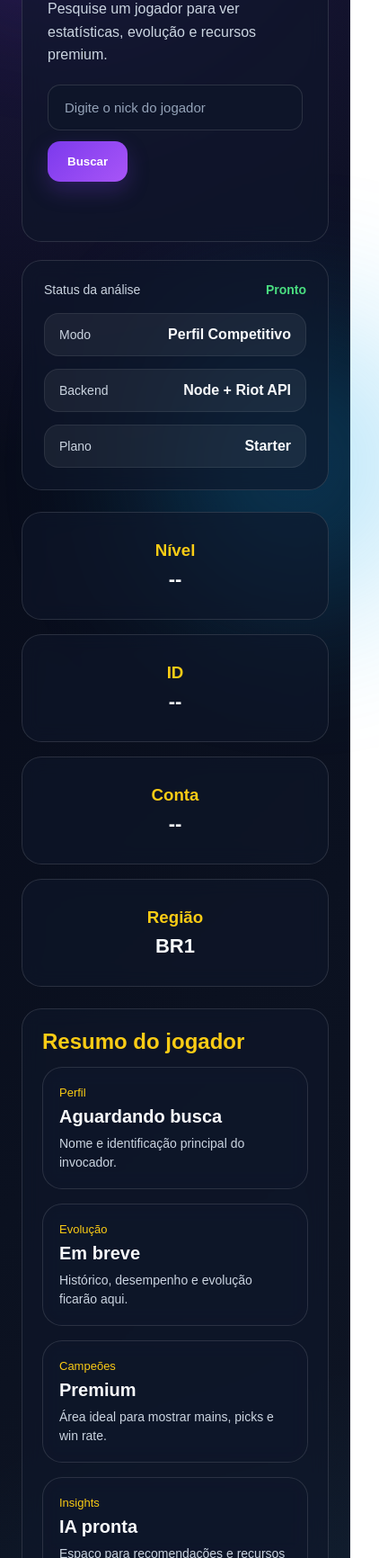
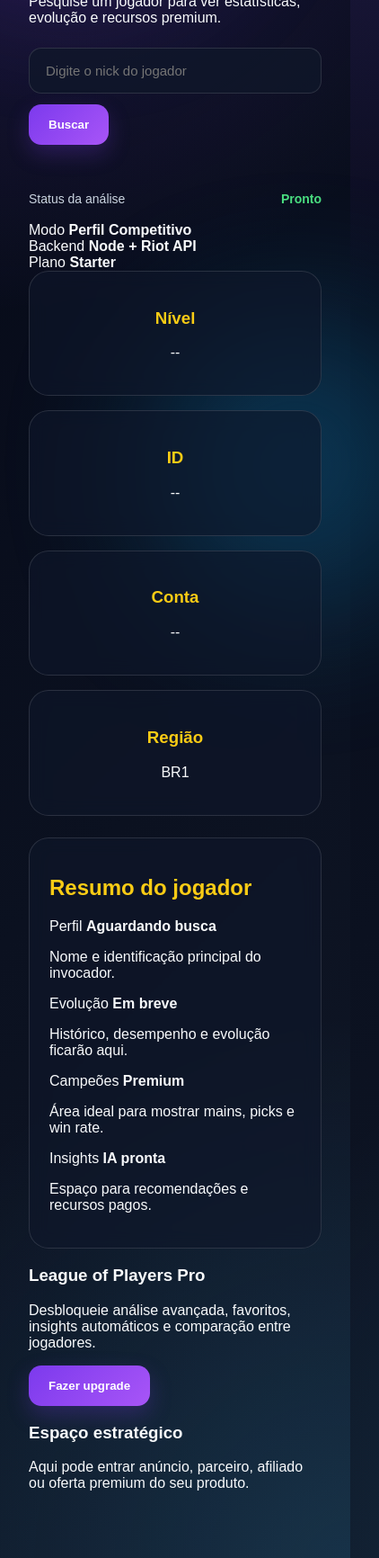
Before and after one commit to gabiemisiqueira-code/league-of-players, a plain HTML site: page pages/player.html in a window 390 px wide. Shown: the part 268-2000 px from the top of the page at 90% size, 422 px wide, since content can reach past the window. Drawn offline with Linux system fonts and the light colour scheme.

Commit message:
Update style.css

```diff
--- a/style.css
+++ b/style.css
@@ -1,19 +1,13 @@
-* {
+** {
   margin: 0;
   padding: 0;
   box-sizing: border-box;
 }
 
 :root {
-  --bg-main: #070b16;
-  --bg-secondary: #0f172a;
-  --card: rgba(255, 255, 255, 0.08);
-  --card-strong: rgba(255, 255, 255, 0.12);
   --text: #f8fafc;
   --muted: #cbd5e1;
   --gold: #facc15;
-  --purple: #8b5cf6;
-  --blue: #38bdf8;
   --border: rgba(255, 255, 255, 0.12);
 }
 
@@ -60,7 +54,7 @@ a {
   position: relative;
   z-index: 2;
   width: 100%;
-  padding: 22px 40px;
+  padding: 22px 28px;
   display: flex;
   align-items: center;
   justify-content: space-between;
@@ -73,12 +67,12 @@ a {
   font-size: 24px;
   font-weight: bold;
   color: var(--gold);
-  letter-spacing: 0.5px;
 }
 
 .nav-links {
   display: flex;
-  gap: 20px;
+  gap: 16px;
+  flex-wrap: wrap;
 }
 
 .nav-links a {
@@ -117,7 +111,6 @@ a {
   font-size: 58px;
   line-height: 1.05;
   margin-bottom: 18px;
-  max-width: 720px;
 }
 
 .hero-left p {
@@ -135,9 +128,10 @@ a {
   flex-wrap: wrap;
 }
 
-.search-box input {
+.search-box input,
+.simple-input {
   flex: 1;
-  min-width: 260px;
+  min-width: 240px;
   padding: 16px 18px;
   border: 1px solid var(--border);
   border-radius: 14px;
@@ -145,10 +139,6 @@ a {
   color: white;
   outline: none;
   font-size: 15px;
-}
-
-.search-box input::placeholder {
-  color: #94a3b8;
 }
 
 .search-box button,
@@ -180,10 +170,6 @@ a {
   color: var(--gold);
 }
 
-.btn-secondary:hover {
-  background: rgba(250, 204, 21, 0.08);
-}
-
 .hero-actions {
   display: flex;
   gap: 14px;
@@ -198,13 +184,19 @@ a {
   margin-top: 14px;
 }
 
+.panel,
+.feature-card,
+.welcome-card,
+.stat-card,
+.ranking-table-section {
+  background: rgba(15, 23, 42, 0.62);
+  border: 1px solid var(--border);
+  border-radius: 22px;
+  backdrop-filter: blur(10px);
+}
+
 .panel {
-  background: rgba(15, 23, 42, 0.58);
-  border: 1px solid var(--border);
-  border-radius: 24px;
   padding: 24px;
-  backdrop-filter: blur(12px);
-  box-shadow: 0 10px 40px rgba(0, 0, 0, 0.22);
 }
 
 .panel-header {
@@ -228,25 +220,29 @@ a {
 }
 
 .mini-card {
-  background: var(--card);
+  background: rgba(255, 255, 255, 0.08);
   border: 1px solid var(--border);
   border-radius: 18px;
   padding: 18px;
 }
 
-.mini-card h3 {
+.mini-card h3,
+.feature-card h3,
+.stat-card h3,
+.ranking-table-section h2,
+.page-head h1 {
   color: var(--gold);
-  margin-bottom: 8px;
-  font-size: 17px;
 }
 
-.mini-card p {
+.mini-card p,
+.feature-card p,
+.page-head p {
   color: var(--muted);
-  font-size: 14px;
   line-height: 1.5;
 }
 
-.features-section {
+.features-section,
+.cards-3 {
   position: relative;
   z-index: 1;
   max-width: 1250px;
@@ -258,26 +254,7 @@ a {
 }
 
 .feature-card {
-  background: rgba(15, 23, 42, 0.65);
-  border: 1px solid var(--border);
-  border-radius: 22px;
   padding: 22px;
-}
-
-.feature-card h3 {
-  color: var(--gold);
-  margin-bottom: 10px;
-}
-
-.feature-card p {
-  color: var(--muted);
-  line-height: 1.6;
-}
-
-.login-body,
-.dashboard-body,
-.home-body {
-  min-height: 100vh;
 }
 
 .login-container {
@@ -302,14 +279,12 @@ a {
   margin-bottom: 20px;
 }
 
-.login-box,
 #loginForm {
   display: flex;
   flex-direction: column;
   gap: 14px;
 }
 
-.login-box input,
 #loginForm input {
   padding: 14px;
   border-radius: 12px;
@@ -329,25 +304,22 @@ a {
   max-width: 1200px;
   margin: 0 auto;
   padding: 36px 24px 60px;
+  position: relative;
+  z-index: 1;
+}
+
+.page-head {
+  margin-bottom: 24px;
 }
 
 .welcome-card,
 .stat-card,
 .ranking-table-section {
-  background: rgba(15, 23, 42, 0.62);
-  border: 1px solid var(--border);
-  border-radius: 22px;
-  backdrop-filter: blur(10px);
+  padding: 22px;
 }
 
 .welcome-card {
-  padding: 24px;
   margin-bottom: 24px;
-}
-
-.welcome-card h2 {
-  color: var(--gold);
-  margin-bottom: 8px;
 }
 
 .stats-grid {
@@ -358,23 +330,7 @@ a {
 }
 
 .stat-card {
-  padding: 20px;
   text-align: center;
-}
-
-.stat-card h3 {
-  color: var(--gold);
-  margin-bottom: 8px;
-}
-
-.ranking-table-section {
-  padding: 20px;
-  overflow-x: auto;
-}
-
-.ranking-table-section h2 {
-  color: var(--gold);
-  margin-bottom: 14px;
 }
 
 .ranking-table {
@@ -393,9 +349,27 @@ a {
   color: var(--gold);
 }
 
+.compare-grid {
+  display: grid;
+  grid-template-columns: 1fr 1fr;
+  gap: 18px;
+  margin-bottom: 24px;
+}
+
+.pro-highlight {
+  box-shadow: 0 12px 30px rgba(124, 58, 237, 0.18);
+}
+
+.inline-btn {
+  display: inline-block;
+  margin-top: 12px;
+}
+
 @media (max-width: 980px) {
   .hero-section,
-  .features-section {
+  .features-section,
+  .cards-3,
+  .compare-grid {
     grid-template-columns: 1fr;
   }
 
@@ -415,7 +389,8 @@ a {
     padding: 50px 20px 20px;
   }
 
-  .features-section {
+  .features-section,
+  .cards-3 {
     padding: 0 20px;
   }
 
@@ -431,178 +406,5 @@ a {
     font-size: 16px;
   }
 }
-.player-hero-card {
-  display: grid;
-  grid-template-columns: 1.15fr 0.85fr;
-  gap: 20px;
-  margin-bottom: 24px;
-  align-items: stretch;
-}
-
-.player-hero-left,
-.player-hero-right,
-.player-status-card,
-.premium-section,
-.premium-box,
-.summary-card,
-.premium-stat-card {
-  background: rgba(15, 23, 42, 0.62);
-  border: 1px solid var(--border);
-  border-radius: 22px;
-  backdrop-filter: blur(10px);
-}
-
-.player-hero-left {
-  padding: 28px;
-}
-
-.player-hero-left h1 {
-  font-size: 44px;
-  margin-bottom: 12px;
-}
-
-.player-hero-left p {
-  color: var(--muted);
-  line-height: 1.6;
-}
-
-.player-hero-right {
-  padding: 0;
-  background: transparent;
-  border: none;
-}
-
-.player-status-card {
-  height: 100%;
-  padding: 24px;
-}
-
-.premium-search-box {
-  margin-top: 20px;
-}
-
-.quick-info-list {
-  display: flex;
-  flex-direction: column;
-  gap: 14px;
-  margin-top: 18px;
-}
-
-.quick-info-item {
-  display: flex;
-  justify-content: space-between;
-  align-items: center;
-  background: rgba(255, 255, 255, 0.06);
-  border: 1px solid rgba(255, 255, 255, 0.08);
-  border-radius: 16px;
-  padding: 14px 16px;
-}
-
-.quick-info-item span {
-  color: var(--muted);
-  font-size: 14px;
-}
-
-.quick-info-item strong {
-  color: var(--text);
-}
-
-.premium-stats-grid {
-  margin-bottom: 24px;
-}
-
-.premium-stat-card {
-  min-height: 120px;
-  display: flex;
-  flex-direction: column;
-  justify-content: center;
-}
-
-.premium-stat-card p {
-  font-size: 22px;
-  font-weight: bold;
-}
-
-.premium-layout-grid {
-  display: grid;
-  grid-template-columns: 1.2fr 0.8fr;
-  gap: 20px;
-}
-
-.premium-section {
-  padding: 22px;
-}
-
-.summary-grid {
-  display: grid;
-  grid-template-columns: repeat(2, 1fr);
-  gap: 16px;
-}
-
-.summary-card {
-  padding: 18px;
-}
-
-.summary-label {
-  display: inline-block;
-  color: var(--gold);
-  font-size: 13px;
-  margin-bottom: 8px;
-}
-
-.summary-card strong {
-  display: block;
-  font-size: 20px;
-  margin-bottom: 8px;
-}
-
-.summary-card p {
-  color: var(--muted);
-  line-height: 1.5;
-  font-size: 14px;
-}
-
-.premium-side-column {
-  display: flex;
-  flex-direction: column;
-  gap: 20px;
-}
-
-.premium-box {
-  padding: 22px;
-}
-
-.premium-box h3 {
-  color: var(--gold);
-  margin-bottom: 10px;
-}
-
-.premium-box p {
-  color: var(--muted);
-  line-height: 1.6;
-}
-
-.premium-upgrade-btn {
-  margin-top: 16px;
-  width: 100%;
-}
-
-.monetization-box {
-  box-shadow: 0 12px 30px rgba(124, 58, 237, 0.18);
-}
-
-.ad-box {
-  min-height: 180px;
-}
-
-@media (max-width: 980px) {
-  .player-hero-card,
-  .premium-layout-grid,
-  .summary-grid {
-    grid-template-columns: 1fr;
-  }
-
-  .player-hero-left h1 {
-    font-size: 34px;
   }
 }
```
